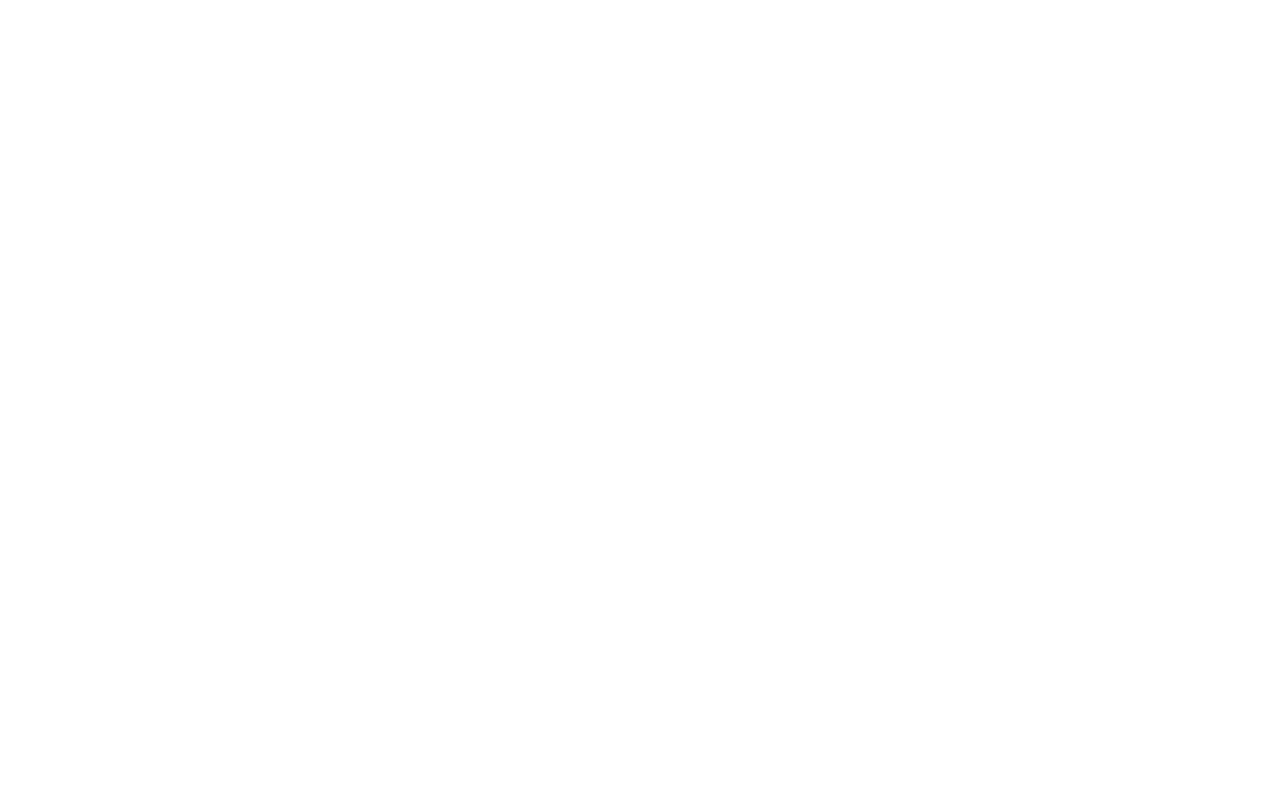
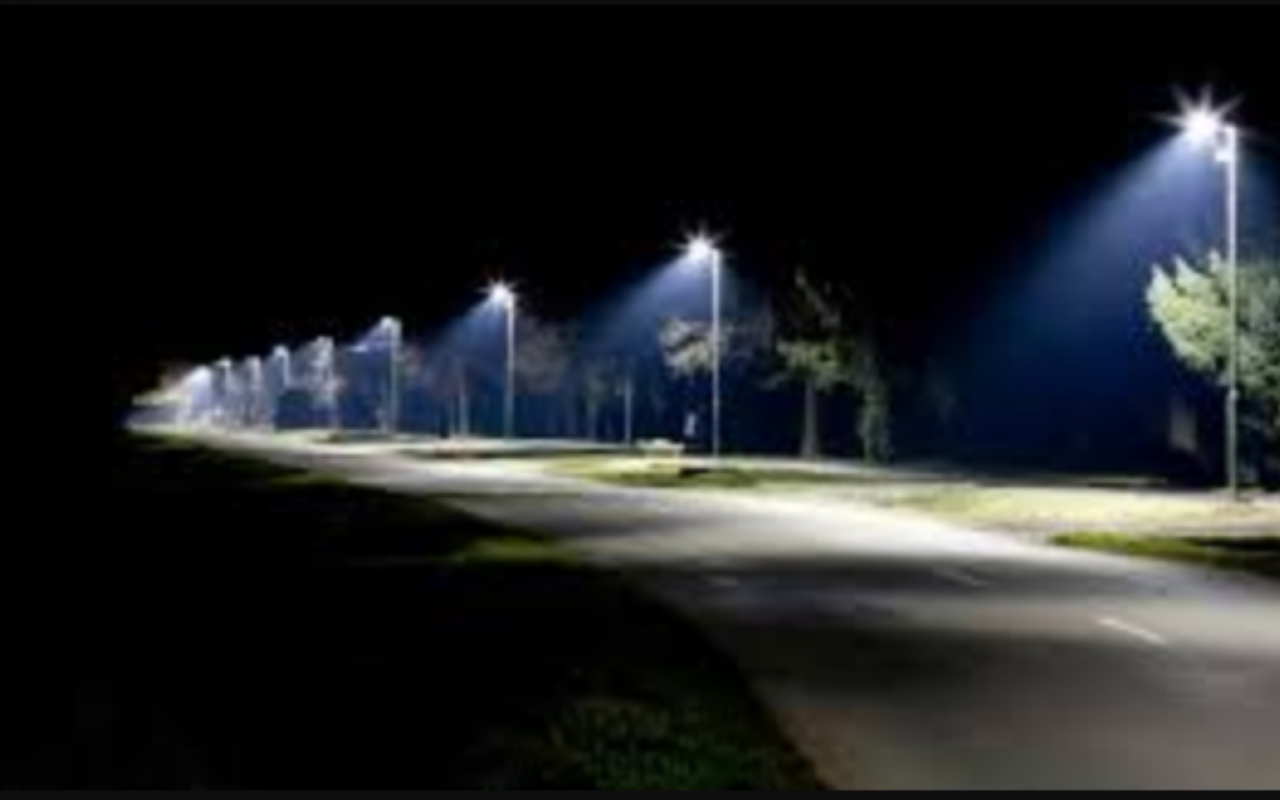
Before and after one commit to sapbrussels/intelligenthighway_webapp, a React (Create React App) app in the folder dashboard/: page / in a window 1280 px wide. Built offline with nearby package versions, Linux system fonts and the light colour scheme.

Commit message:
change div + styling

```diff
--- a/dashboard/src/App.js
+++ b/dashboard/src/App.js
@@ -8,19 +8,22 @@
       height: '100vh',
     },
     image: {
-      backgroundImage: 'url("/streetlights.png/")',
+      backgroundImage: 'url("./streetlights.png")',
       backgroundRepeat: 'no-repeat',
       backgroundColor:
         theme.palette.type === 'light' ? theme.palette.grey[50] : theme.palette.grey[900],
       backgroundSize: 'cover',
       backgroundPosition: 'center',
+      height: "100vh",
+      width: "100vw",
+      display: "table"
     },
 }));
 export default function SignInSide() {
     const classes = useStyles();
 
     return (
-      <item xs={false} sm={4} md={7} className={classes.image} />
+      <div xs={false} sm={4} md={7} className={classes.image}>hello</div>
 
     );
 }
```
Also changed, not shown: 1 other file (tests, documents, lock files or other folders).
